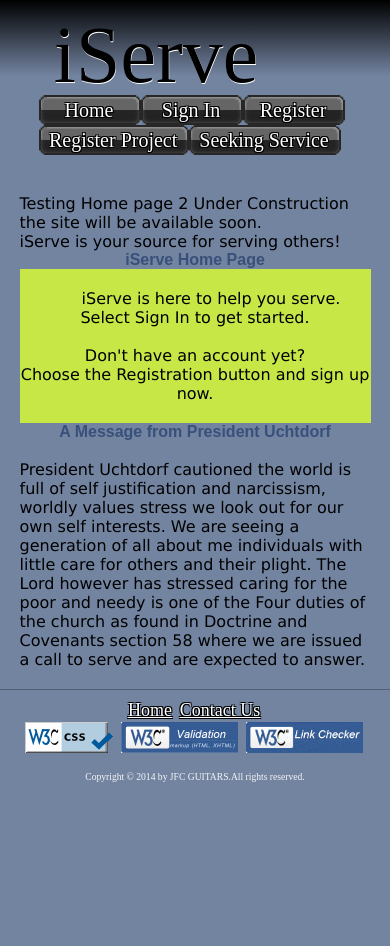
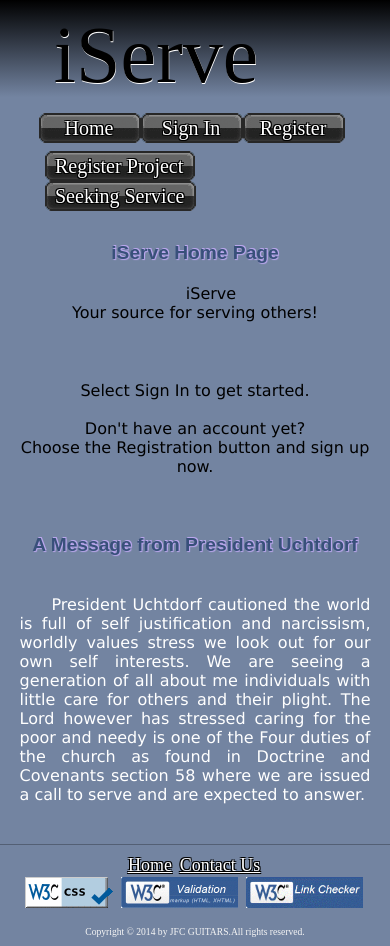
Before and after one commit to james-gab/CIT261-02, a PHP site: page / in a window 390 px wide. Before the commit the page ends 782 px from the top, so only its background shows below. Run offline with PHP 8.4, Linux system fonts and the light colour scheme; some web fonts are replaced.

Commit message:
gab - Lesson 12

```diff
--- a/css/home_page.css
+++ b/css/home_page.css
@@ -97,6 +101,11 @@ body{
     padding: 0px;
     background-color: #7384A1;
     min-height: 100%;
+            min-width: 300px;
+            max-width: 580px;
+
+
+
 }
 
 
@@ -124,8 +133,9 @@ header {
     /*background: #7384A1;*/
     text-align: center;
     min-width: 300px;
-    max-width: 580px;
+
     border-bottom: 2px solid #7384A1;
+
 
     background-color:#000000;
     filter:progid:DXImageTransform.Microsoft.gradient(GradientType=0,startColorstr=#000000, endColorstr=#7384A1);
@@ -456,26 +492,27 @@ textarea.regprojlong {
 
 p.center{
     text-align: center;
-    max-width: 580px;
+
 }
 
 p.center1  {
     /*background: red;*/
-    width: 50%;
-    max-width: 580px;
-    font-size: 150%;
+    width: 96%;
+
+    /*font-size: 140%;*/
     /*float: left;*/
     text-align: justify;
+    color: #ffffff;
     text-indent: 2em;
     clear: both;
-    margin-left: 20%;
-    margin-right: 20%;
+    margin-left: auto;
+    margin-right: auto;
     padding: 20px 10px;
 }
 p.left1 {
-    /*background: #C6E746;*/
+
     width: 24%;
-    max-width: 580px;
+
     float: left;
     clear: left;
     font-size: 150%;
@@ -500,9 +537,9 @@ p.right1  {
     padding: 20px 10px;
 }
 p.homepg {
-    background: #C6E746;
+
     width: 45%;
-    max-width: 580px;
+
     float: none;
     clear: left;
     font-size: 150%;
@@ -736,9 +779,13 @@ notify {animation-duration: 3s; animation-name: slidein;}
 h1{
     font-family: 'Oxygen', sans-serif;
     color: #38507A;
-    font-size: 100%;
+    font-size: 120%;
     text-align: center;
-    max-width: 580px;
+
+        text-shadow:
+        1px 1px 1px #BAA6ED,
+        1px -1px #BAA6ED;
+
 }
 h2{
     font-family: 'Oxygen', sans-serif;
@@ -812,20 +870,21 @@ a.boldbuttons span,a.boldbuttons01 span{
     display: block;
     padding: 4px 12px 4px 2px; /*Set 10px to be equal or greater than'padding-left' value above*/
     min-width: 5em;
-    max-width: 580px;
+
     /*clear: both;*/
 }
 
 a:hover.boldbuttons, a:hover.boldbuttons01 { /* Hover state CSS */
     text-decoration: underline;
+
 }
 
 
 .buttonwrapper{ /* Container you can use to surround a CSS button to clear float */
     overflow: hidden; /*See: http://www.quirksmode.org/css/clearing.html */
-    width: 46em;
-    max-width: 580px;
-    /*background: #090;*/
+    width: 380px;
+
+/*    background: #090;*/
     /*clear: both;*/
     margin-left: auto;
     margin-right: auto;
@@ -834,17 +893,17 @@ a:hover.boldbuttons, a:hover.boldbuttons01 { /* Hover state CSS */
 }
 .buttonwrappermain{ /* Container you can use to surround a CSS button to clear float */
     overflow: hidden; /*See: http://www.quirksmode.org/css/clearing.html */
-    width: 46em;
-    max-width: 580px;
-    background: #090;
-    clear: both;
-    margin-left: 25%;
-    margin-right: 25%;
-    /*padding-left: 0.5em;
-    padding-right: 0.5em;*/
+    width: 300px;
+
+    /*background: #090;*/
+    /*clear: both;*/
+    margin-left: auto;
+    margin-right: auto;
+/*    padding-left: 0.5em;
+    padding-right: 0.5em;
     padding-left: auto;
     padding-right: auto;
-    text-align: center;
+    text-align: center;*/
 
 
 }
@@ -1164,32 +1250,16 @@ a:hover.boldbuttons, a:hover.boldbuttons01 { /* Hover state CSS */
 
     }
 
-    header {
-    /*background: #7384A1;*/
-    max-width: 580px;
-    }
-
-    head{
-        max-width: 580px;
-    }
-
-    body{
-        max-width: 580px;
-    }
 
     div.divmain {
         /*background: white;*/
         width: 90%;
         min-width: 300px;
-        max-width: 580px;
+
         padding: 5%;
         margin-left: 0;
         margin-right: 0;
 
-    }
-
-    h2{
-        max-width: 580px;
     }
 
     p.center1  {
@@ -1404,41 +1491,29 @@ a:hover.boldbuttons, a:hover.boldbuttons01 { /* Hover state CSS */
         margin-right: auto;
         padding: 2%;
         /*padding-right: 2%;*/
-        max-width: 580px;
-
     }
-    .buttonwrappermain{ /* Container you can use to surround a CSS button to clear float */
-        width: 19.5em;
-
-
-    }
-
 
     /*footer*/
     ul.ft1 {
         display: block;
         margin-left: 0;
         padding-left: 0;
-        max-width: 580px;
     }
     ul.ft2 {
         display: block;
         margin-left: 0;
         padding-left: 0;
-        max-width: 580px;
     }
     ul.ft3 {
         display: block;
         margin-left: 0;
         padding-left: 0;
-        max-width: 580px;
     }
 
     li.ft02 {
         display: inline;
         padding: 0 .1em 0 0;
         font-size: 75%;
-        max-width: 580px;
     }
 
 
--- a/css/meta.php
+++ b/css/meta.php
@@ -1,5 +1,2 @@
 <meta charset="utf-8">
-<META NAME="Description" CONTENT="JFC Guitars has been building custom guitars for over 10 years as well as repairing new, used, and vintage guitars and amplifiers since 1998. We offer extensive guitar repair services in the Dallas, Texas area.">
-<META NAME="Keywords" CONTENT=" JFC Guitars, jfc guitars, jfc, JFC, guitar, guitars, acoustic guitars, electric guitars, bass guitars, amplifiers, guitar amps, new guitars, used guitars, vintage guitars, classic guitars, collectible guitars, new amplifiers, used amplifiers, vintage amplifiers, classic amplifiers, collectible amplifiers, guitar bodies, custom guitars, guitar necks, guitar, guitar pickups, guitar parts, custom guitars, design custom guitar, buy custom guitars, buy used guitars, buy vintage guitars, sell used guitars, sell vintage guitars, buy new amplifiers, buy used amplifiers, buy vintage amplifiers, sell used amplifiers, sell vintage amplifiers, van zandt pickups, van zandt pickup, guitar repairs, guitar repair services, mesquite, texas, dallas, texas">
-<!--<meta name="viewport" content="width=device-width,initial-scale=1.0, maximum-scale=1.0">-->
-<meta name="viewport" content="width=device-width, initial-scale=1.0, user-scalable=yes">
+<meta name="viewport" content="width=device-width, initial-scale=1.0, user-scalable=yes, maximum-scale=1.0">
--- a/index.php
+++ b/index.php
@@ -30,13 +30,15 @@
 
 <!--Logo-->
 
-            <div>
+            <div >
+
                 <?php include $_SERVER['DOCUMENT_ROOT'].'/nav/logo_header.php'; ?>
             </div>
 
 <!-- header navigation area -->
 <!--Calls from file headernavigation.php -->
-        <div>
+        <div >
+
             <?php include $_SERVER['DOCUMENT_ROOT'].'/nav/headernavigation.php'; ?>
         </div>
 
@@ -47,14 +49,16 @@
 
 <!-- Main body -->
     <main>
-        <p>Testing Home page 2 Under Construction the site will be available soon.</p>
-        <p>iServe is your source for serving others!</p>
-
         <h1>iServe Home Page</h1>
         <p></p>
+        <!--<p>Testing Home page 2 Under Construction the site will be available soon.</p>-->
+        <p class="homepg">iServe<br>Your source for serving others!</p>
+
 <!--        <a href="image/index/home_0987.png"><img class="two" src="/image/index/home_0987.gif" alt="Jim Chapman"/></a>
     -->
-    <p class="homepg">    iServe is here to help you serve.<br>Select Sign In to get started.<br><br>Don't have an account yet? <br>Choose the Registration button and sign up now.<!-- place a welcome statement here -->    </p>
+    <p class="homepg">
+        <!--iServe is here to help you serve.-->
+        <br>Select Sign In to get started.<br><br>Don't have an account yet? <br>Choose the Registration button and sign up now.<!-- place a welcome statement here -->    </p>
 
 <!--
     <div>
@@ -83,9 +87,9 @@
                     <a class="boldbuttons01" href="/c/contact_main.php" ><span>Contact</span></a>
             </p>
     </div>
-            <br><br>-->
+            --><br><br>
             <h1>A Message from President Uchtdorf</h1><br>
-            <p>President Uchtdorf cautioned the world is full of self justification and narcissism, worldly values stress we look out for our own self interests. We are seeing a generation of all about me individuals with little care for others and their plight. The Lord however has stressed caring for the poor and needy is one of the Four duties of the church as found in Doctrine and Covenants section 58 where we are issued a call to serve and are expected to answer. </p>
+            <p class="center1">President Uchtdorf cautioned the world is full of self justification and narcissism, worldly values stress we look out for our own self interests. We are seeing a generation of all about me individuals with little care for others and their plight. The Lord however has stressed caring for the poor and needy is one of the Four duties of the church as found in Doctrine and Covenants section 58 where we are issued a call to serve and are expected to answer. </p>
 
 
 
--- a/nav/headernavigation.php
+++ b/nav/headernavigation.php
@@ -1,7 +1,11 @@
+<br>
 <p class="buttonwrapper">
+
 <a class="boldbuttons01" href="/index.php"><span>Home</span></a>
 <a class="boldbuttons" href="../signin/sign_in.php" ><span>Sign In</span></a>
 <a class="boldbuttons" href="../signin/index.php" ><span>Register</span></a>
+</p>
+<p class="buttonwrappermain">
 <a class="boldbuttons01" href="../rqserv/reqserv_change.php" ><span>Register Project</span></a>
 <a class="boldbuttons" href="../op/vsr03.php"><span>Seeking Service</span></a>
 </p>
--- a/notusedinproject/sign_in.php
+++ b/notusedinproject/sign_in.php
@@ -7,8 +7,9 @@ and open the template in the editor.
 <html>
     <head>
         <meta charset="UTF-8">
-        <title></title>
-        <link href="../css/login_css.css" rel="stylesheet" type="text/css" media="screen" />
+        <title>Sign in page</title>
+        <link href="../css/login_css.css" rel="stylesheet" type="text/css" />
+        <link href="../css/home_page.css" rel="stylesheet" type="text/css"/>
     </head>
     <body>
         <div id="main">
--- a/op/getuser.php
+++ b/op/getuser.php
@@ -22,13 +22,14 @@ $medi = "    @media only screen and (min-width: 581px) and (max-width: 801px)";
 $sql = "SELECT * FROM project";
 
 $result = mysqli_query($conn, $sql);
+echo "<table><tr><td class='tablerowf'>Project</td><td class='tablerow'>Contact</td></tr><td class='tablerowf'>Name / Description</td><td class='tablerow'>Name / Number</td></tr></table>";
 
 if (mysqli_num_rows($result) > 0) {
     // output data of each row
     while($row = mysqli_fetch_assoc($result)) {
         if($row["ptype"] == $q){
 //        echo "in the while ";
-        echo "<table><hr/><br/><tr><td class='tablerow'>".$row["pname"]."</td></tr><tr><td class='tablerow'>".$row["teaserdesc"]."</td><td class='tablerow'>".$row["contactname"]."</td><td class='tablerow'>".$row["contactnum"]."</td></tr></table>";
+        echo "<table><hr class='hr50'/><br/><tr><td class='tablerowuf'>".$row["pname"]."</td><td class='tablerowu'>".$row["contactname"]."</td></tr><tr><td class='tablerowf'>".$row["teaserdesc"]."</td><td class='tablerow'>".$row["contactnum"]."</td></tr></table>";
         if ($medi > "@media only screen"){
             echo "<td class='tablerow1'>".$row["fulldesc"]."</td>";
         }
@@ -38,7 +39,7 @@ if (mysqli_num_rows($result) > 0) {
 } else {
     echo "0 results";
 }
-echo"<hr/>";
+echo"<hr class='hr50'/>";
 
 mysqli_close($conn);
 
--- a/op/vsr03.php
+++ b/op/vsr03.php
@@ -7,6 +7,7 @@ Project author: gab James.
 
     <head>
 
+        <?php include_once $_SERVER['DOCUMENT_ROOT'].'/css/meta.php';?>
         <?php include_once $_SERVER['DOCUMENT_ROOT'].'../css/meta.php';?>
         <title>Service&#32;Opportunities&#32;&#124;&#32;iServe&#46;com</title>
 
--- a/rqserv/auth.php
+++ b/rqserv/auth.php
@@ -4,7 +4,6 @@
 session_start();
 //Check whether the session variable SESS_MEMBER_ID is present or not
 if(!isset($_SESSION['SESS_MEMBER_ID']) || (trim($_SESSION['SESS_MEMBER_ID']) == '')) {
-//header("location: index.php");
     include 'index.php';
 exit();
 }
--- a/signin/home.php
+++ b/signin/home.php
@@ -4,6 +4,8 @@ require_once('auth.php');
 <!DOCTYPE html PUBLIC "-//W3C//DTD XHTML 1.0 Transitional//EN" "http://www.w3.org/TR/xhtml1/DTD/xhtml1-transitional.dtd">
 <html xmlns="http://www.w3.org/1999/xhtml">
     <head>
+        <?php include_once $_SERVER['DOCUMENT_ROOT'].'../css/meta.php';?>
+        <?php include_once $_SERVER['DOCUMENT_ROOT'].'/css/meta.php';?>
         <meta http-equiv="Content-Type" content="text/html; charset=iso-8859-1" />
         <title>Untitled Document</title>
         <style type="text/css">
--- a/signin/index.php
+++ b/signin/index.php
@@ -7,6 +7,8 @@ and open the template in the editor.
 <html>
     <head>
         <meta charset="UTF-8">
+        <?php include_once $_SERVER['DOCUMENT_ROOT'].'/css/meta.php';?>
+        <?php include_once $_SERVER['DOCUMENT_ROOT'].'../css/meta.php';?>
         <title>Registration&#32;page&#32;&#124;&#32;iServe&#46;com</title>
 
         <link href="../css/home_page.css" rel="stylesheet" type="text/css"/>
--- a/signin/register.php
+++ b/signin/register.php
@@ -6,6 +6,8 @@ require_once('auth.php');
     <head>
         <meta http-equiv="Content-Type" content="text/html; charset=iso-8859-1" />
         <title>Registration&#32;page&#32;&#124;&#32;iServe&#46;com</title>
+        <?php include_once $_SERVER['DOCUMENT_ROOT'].'/css/meta.php';?>
+        <?php include_once $_SERVER['DOCUMENT_ROOT'].'../css/meta.php';?>
         <link href="../css/home_page.css" rel="stylesheet" type="text/css"/>
         <style type="text/css">
             <!--
--- a/signin/sign_in.php
+++ b/signin/sign_in.php
@@ -7,6 +7,8 @@ and open the template in the editor.
 <html>
     <head>
         <meta charset="UTF-8">
+        <?php include_once $_SERVER['DOCUMENT_ROOT'].'/css/meta.php';?>
+        <?php include_once $_SERVER['DOCUMENT_ROOT'].'../css/meta.php';?>
         <title>Sign&#32;in&#32;page&#32;&#124;&#32;iServe&#46;com</title>
 
         <link href="../css/home_page.css" rel="stylesheet" type="text/css"/>
```
Also changed, not shown: other parts of css/home_page.css (+180 -89 lines), css/login_css.css (+26 -13 lines), rqserv/reqserv_change.php (+3 -21 lines).
